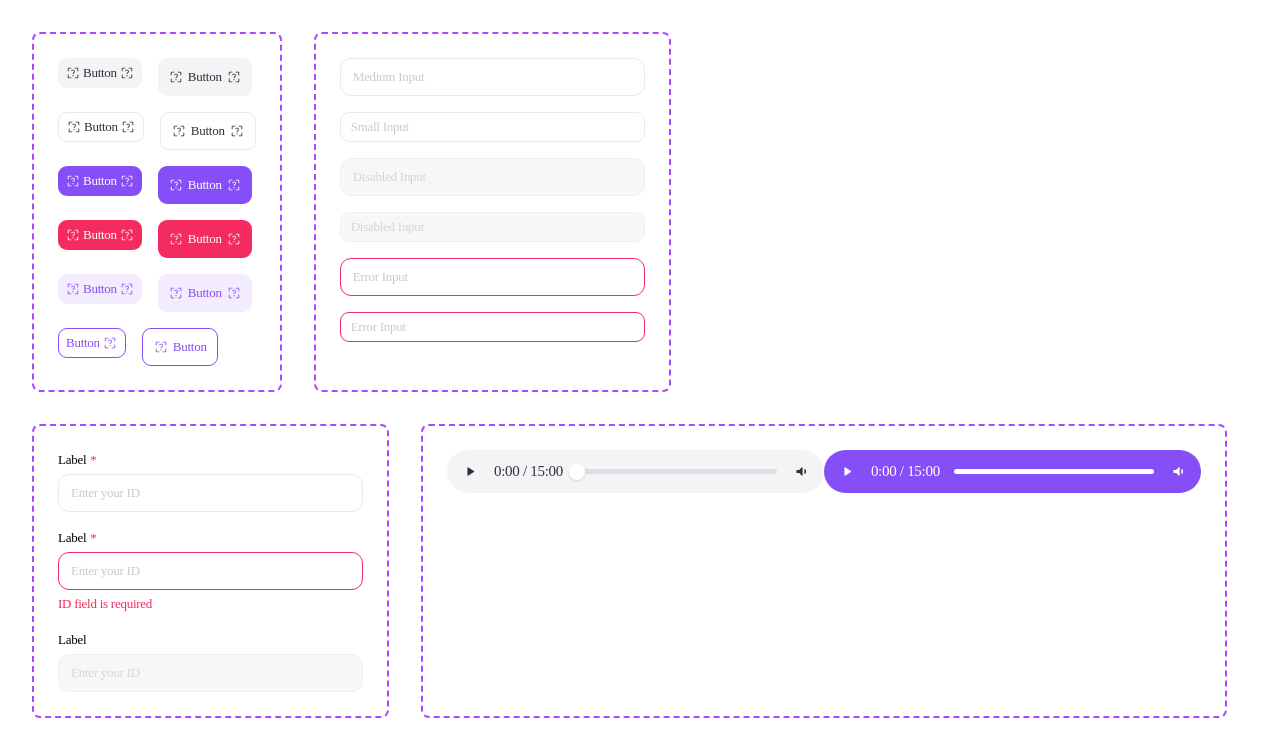
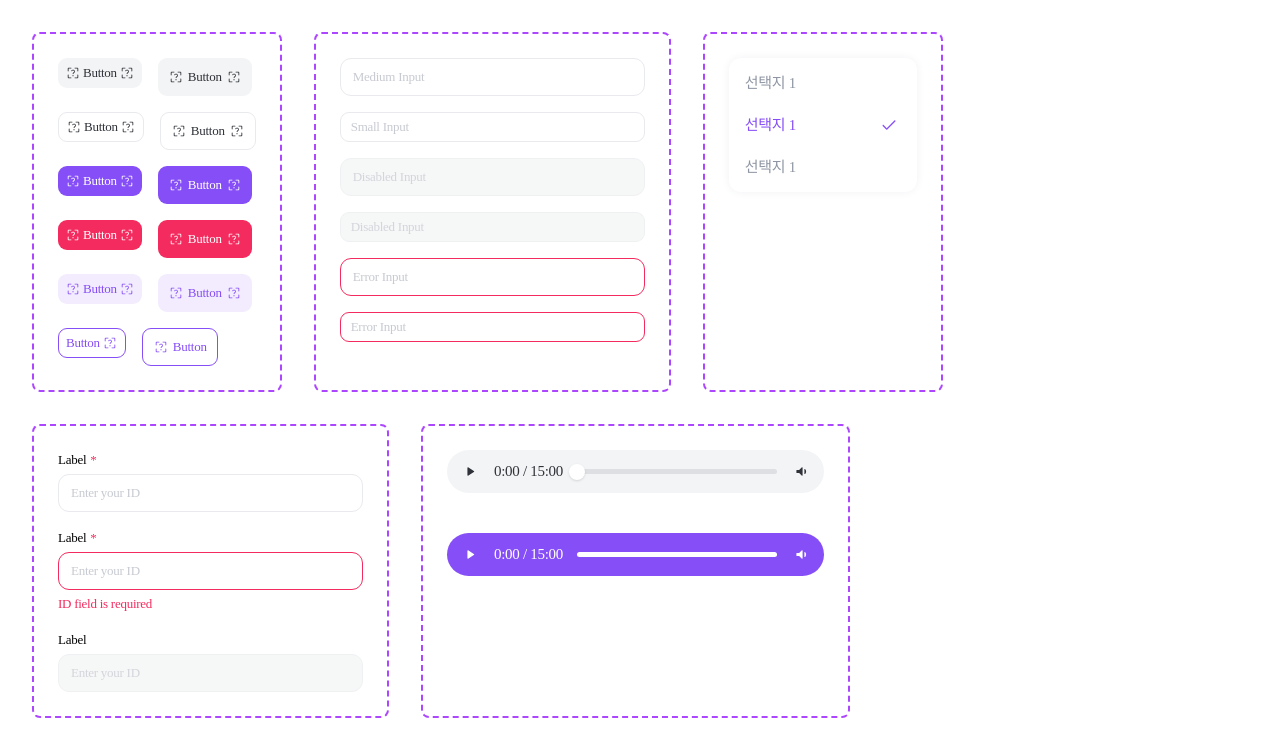
Before and after one commit to maum-irang/irang-app, a Next.js app: page / in a window 1280 px wide. Shown: the top 756 px of the page. Built offline with nearby package versions, Linux system fonts and the light colour scheme.

Commit message:
Add Selector component and integrate it into Home page; include CheckIcon for selection feedback

```diff
--- a/src/app/page.tsx
+++ b/src/app/page.tsx
@@ -2,8 +2,15 @@ import { Button } from '@/shared/ui/Button';
 import { Input } from '@/shared/ui/Input';
 import { Form } from '@/shared/ui/Form';
 import { AudioControl } from '@/shared/ui/AudioControl';
+import { Selector } from '@/shared/ui/Selector';
 
 export default function Home() {
+ const selectorOptions = [
+   { id: '1', label: '선택지 1' },
+   { id: '2', label: '선택지 1' },
+   { id: '3', label: '선택지 1' },
+ ];
+
  return (
    <div className="p-8 space-y-8 max-w-fit">
      <div className="flex gap-8">
@@ -46,6 +53,10 @@ export default function Home() {
            <Input size="small" status="error" placeholder="Error Input" />
          </div>
        </div>
+
+       <div className="border-2 border-dashed border-purple-500 p-6 rounded-lg w-fit">
+         <Selector options={selectorOptions} selectedId="2" />
+       </div>
      </div>
 
      <div className="flex gap-8">
@@ -66,7 +77,9 @@ export default function Home() {
        <div className="border-2 border-dashed border-purple-500 p-6 rounded-lg w-fit">
          <div className="space-y-4">
            <AudioControl variant="default" playing={true} />
-           <AudioControl variant="core" playing={false} />
+         </div>
+         <div className="mt-10">
+            <AudioControl variant="core" playing={false} />
          </div>
        </div>
      </div>
--- /dev/null
+++ b/src/shared/ui/Selector/index.tsx
@@ -0,0 +1,64 @@
+"use client"
+import React, { useState } from 'react';
+import { CheckIcon } from '@/shared/ui/icons/CheckIcon';
+
+interface SelectorOption {
+  id: string;
+  label: string;
+}
+
+interface SelectorProps {
+  options: SelectorOption[];
+  selectedId?: string;
+  onSelect?: (id: string) => void;
+  className?: string;
+}
+
+export const Selector: React.FC<SelectorProps> = ({
+  options,
+  selectedId,
+  onSelect,
+  className = '',
+}) => {
+  const [selected, setSelected] = useState(selectedId || '');
+
+  const handleSelect = (id: string) => {
+    setSelected(id);
+    if (onSelect) {
+      onSelect(id);
+    }
+  };
+
+  return (
+    <div className={`flex w-[188px] p-[6px] flex-col items-start gap-1 rounded-[12px] bg-white shadow-[0px_0px_10px_0px_#F1F2F5] ${className}`}>
+      {options.map((option) => {
+        const isSelected = selected === option.id;
+        const itemClasses = `flex h-[38px] py-[7px] px-[10px] items-center gap-[10px] self-stretch rounded-[8px] cursor-pointer ${
+          isSelected
+            ? 'bg-transparent text-accent-primary'
+            : 'bg-transparent text-content-secondary'
+        }`;
+
+        return (
+          <div
+            key={option.id}
+            onClick={() => handleSelect(option.id)}
+            className={itemClasses}
+          >
+            <span
+              className="flex-1 text-[15px] font-normal leading-[23px] tracking-[-0.3px]"
+              style={{ fontFamily: 'Pretendard' }}
+            >
+              {option.label}
+            </span>
+            {isSelected && (
+              <div className="text-accent-primary">
+                <CheckIcon />
+              </div>
+            )}
+          </div>
+        );
+      })}
+    </div>
+  );
+};
--- /dev/null
+++ b/src/shared/ui/icons/CheckIcon.tsx
@@ -0,0 +1,10 @@
+export const CheckIcon = () => (
+    <svg xmlns="http://www.w3.org/2000/svg" width="24" height="24" viewBox="0 0 24 24" fill="none">
+      <mask id="mask0_58_640" style={{maskType:'alpha'}} maskUnits="userSpaceOnUse" x="0" y="0" width="24" height="24">
+        <rect width="24" height="24" fill="#D9D9D9"/>
+      </mask>
+      <g mask="url(#mask0_58_640)">
+        <path d="M9.72936 15.1424L17.3679 7.50389C17.4984 7.37172 17.6512 7.30405 17.8264 7.30089C18.0014 7.29772 18.1581 7.36539 18.2966 7.50389C18.4351 7.64239 18.5044 7.79622 18.5044 7.96539C18.5044 8.13472 18.4384 8.28539 18.3064 8.41739L10.3121 16.4231C10.1494 16.5871 9.95978 16.6691 9.74311 16.6691C9.52628 16.6691 9.33578 16.5871 9.17161 16.4231L5.72161 12.9731C5.58961 12.841 5.52044 12.6893 5.51411 12.5181C5.50761 12.3471 5.57361 12.1924 5.71211 12.0539C5.85061 11.9154 6.00519 11.8461 6.17586 11.8461C6.34653 11.8461 6.49836 11.9154 6.63136 12.0539L9.72936 15.1424Z" fill="currentColor"/>
+      </g>
+    </svg>
+  );
```
Also changed, not shown: src/shared/ui/TextButton/index.tsx (added).
